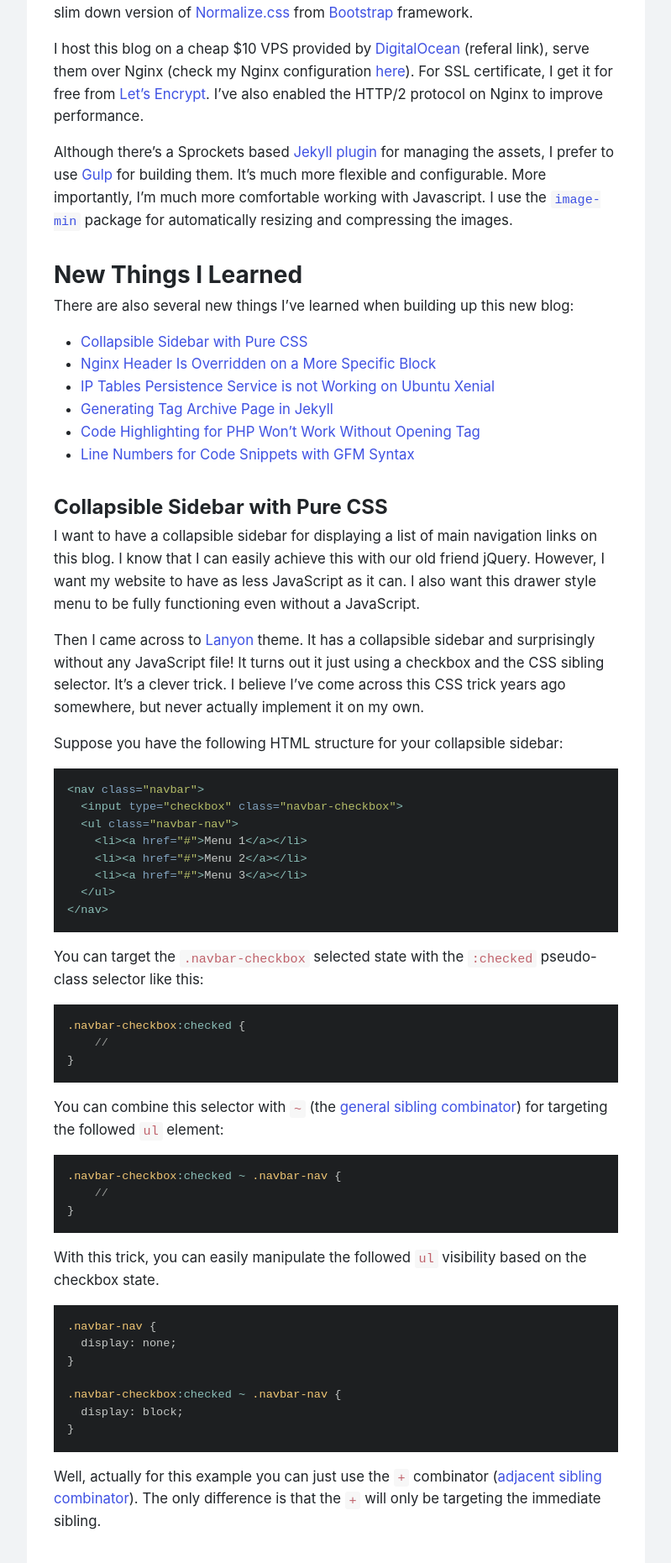
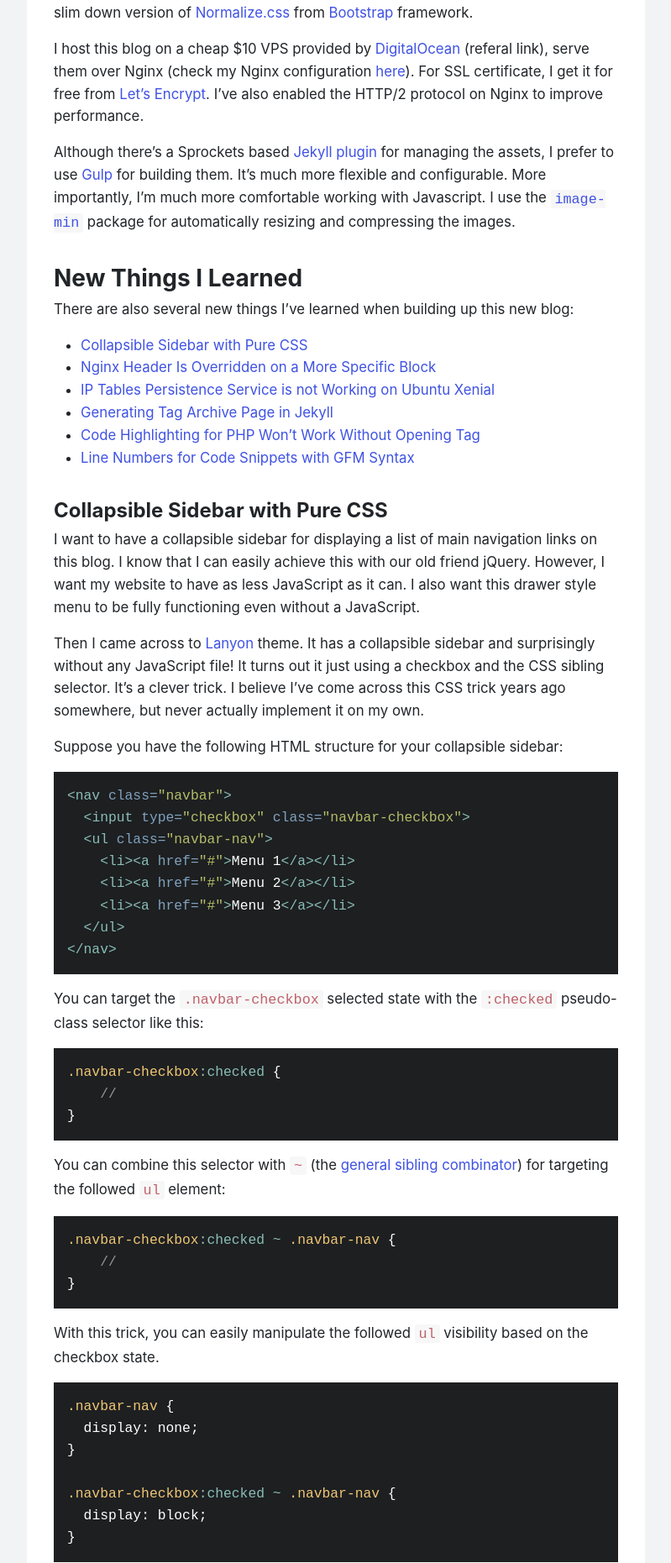
Before and after one commit to risan/oldblog, a Jekyll site: the page built from _posts/2017-10-08-new-blog.md, in a window 1280 px wide. Shown: the part 1258-3119 px from the top of the page at 84% size, without its empty margins (240-1039 px from the left). Built offline with Jekyll 4.4.1, drawn with Linux system fonts in a browser that asks for light colours; comment, search, counter and statistics services are not loaded.

Commit message:
:lipstick: Update syntax highighter css

```diff
--- a/_sass/_base.scss
+++ b/_sass/_base.scss
@@ -13,6 +13,11 @@
 
 img {
   max-width: 100%;
+}
+
+code,
+pre {
+  font-family: $font-family-monospace;
 }
 
 .container {
--- a/_sass/_syntax.scss
+++ b/_sass/_syntax.scss
@@ -1,67 +1,66 @@
-/*! tomorrow night; https://github.com/MozMorris/tomorrow-pygments */
-// https://github.com/StylishThemes/Syntax-Themes
-.highlight, .highlight pre, .highlight table { background: #1d1f21 !important; color: #c5c8c6 !important; }
-.highlight .hll { background-color: #373b41 !important; }
-.highlight .c { color: #969896 !important; } /* Comment */
-.highlight .err { color: #cc6666 !important; } /* Error */
-.highlight .k { color: #b294bb !important; } /* Keyword */
-.highlight .l { color: #de935f !important; } /* Literal */
-.highlight .n, .highlight .h { color: #c5c8c6 !important; } /* Name */
-.highlight .o { color: #8abeb7 !important; } /* Operator */
-.highlight .p { color: #c5c8c6 !important; } /* Punctuation */
-.highlight .cm { color: #969896 !important; } /* Comment.Multiline */
-.highlight .cp { color: #969896 !important; } /* Comment.Preproc */
-.highlight .c1 { color: #969896 !important; } /* Comment.Single */
-.highlight .cs { color: #969896 !important; } /* Comment.Special */
-.highlight .gd { color: #cc6666 !important; } /* Generic.Deleted */
-.highlight .ge { font-style: italic !important; } /* Generic.Emph */
-.highlight .gh { color: #c5c8c6 !important; font-weight: bold !important; } /* Generic.Heading */
-.highlight .gi { color: #b5bd68 !important; } /* Generic.Inserted */
-.highlight .gp { color: #969896 !important; font-weight: bold !important; } /* Generic.Prompt */
-.highlight .gs { font-weight: bold !important; } /* Generic.Strong */
-.highlight .gu { color: #8abeb7 !important; font-weight: bold !important; } /* Generic.Subheading */
-.highlight .kc { color: #b294bb !important; } /* Keyword.Constant */
-.highlight .kd { color: #b294bb !important; } /* Keyword.Declaration */
-.highlight .kn { color: #8abeb7 !important; } /* Keyword.Namespace */
-.highlight .kp { color: #b294bb !important; } /* Keyword.Pseudo */
-.highlight .kr { color: #b294bb !important; } /* Keyword.Reserved */
-.highlight .kt { color: #f0c674 !important; } /* Keyword.Type */
-.highlight .ld { color: #b5bd68 !important; } /* Literal.Date */
-.highlight .m { color: #de935f !important; } /* Literal.Number */
-.highlight .s { color: #b5bd68 !important; } /* Literal.String */
-.highlight .na { color: #81a2be !important; } /* Name.Attribute */
-.highlight .nb { color: #c5c8c6 !important; } /* Name.Builtin */
-.highlight .nc { color: #f0c674 !important; } /* Name.Class */
-.highlight .no { color: #cc6666 !important; } /* Name.Constant */
-.highlight .nd { color: #8abeb7 !important; } /* Name.Decorator */
-.highlight .ni { color: #c5c8c6 !important; } /* Name.Entity */
-.highlight .ne { color: #cc6666 !important; } /* Name.Exception */
-.highlight .nf { color: #81a2be !important; } /* Name.Function */
-.highlight .nl { color: #c5c8c6 !important; } /* Name.Label */
-.highlight .nn { color: #f0c674 !important; } /* Name.Namespace */
-.highlight .nx { color: #81a2be !important; } /* Name.Other */
-.highlight .py { color: #c5c8c6 !important; } /* Name.Property */
-.highlight .nt { color: #8abeb7 !important; } /* Name.Tag */
-.highlight .nv { color: #cc6666 !important; } /* Name.Variable */
-.highlight .ow { color: #8abeb7 !important; } /* Operator.Word */
-.highlight .w { color: #c5c8c6 !important; } /* Text.Whitespace */
-.highlight .mf { color: #de935f !important; } /* Literal.Number.Float */
-.highlight .mh { color: #de935f !important; } /* Literal.Number.Hex */
-.highlight .mi { color: #de935f !important; } /* Literal.Number.Integer */
-.highlight .mo { color: #de935f !important; } /* Literal.Number.Oct */
-.highlight .sb { color: #b5bd68 !important; } /* Literal.String.Backtick */
-.highlight .sc { color: #c5c8c6 !important; } /* Literal.String.Char */
-.highlight .sd { color: #969896 !important; } /* Literal.String.Doc */
-.highlight .s2 { color: #b5bd68 !important; } /* Literal.String.Double */
-.highlight .se { color: #de935f !important; } /* Literal.String.Escape */
-.highlight .sh { color: #b5bd68 !important; } /* Literal.String.Heredoc */
-.highlight .si { color: #de935f !important; } /* Literal.String.Interpol */
-.highlight .sx { color: #b5bd68 !important; } /* Literal.String.Other */
-.highlight .sr { color: #b5bd68 !important; } /* Literal.String.Regex */
-.highlight .s1 { color: #b5bd68 !important; } /* Literal.String.Single */
-.highlight .ss { color: #b5bd68 !important; } /* Literal.String.Symbol */
-.highlight .bp { color: #c5c8c6 !important; } /* Name.Builtin.Pseudo */
-.highlight .vc { color: #cc6666 !important; } /* Name.Variable.Class */
-.highlight .vg { color: #cc6666 !important; } /* Name.Variable.Global */
-.highlight .vi { color: #cc6666 !important; } /* Name.Variable.Instance */
-.highlight .il { color: #de935f !important; } /* Literal.Number.Integer.Long */
+// Base16 Tomorrow Dark by Chris Kempson; https://github.com/idleberg
+.highlight, .highlight pre, .highlight table { background: #1d1f21; color: #ffffff }
+.highlight .hll { background-color: #373b41 }
+.highlight .c { color: #969896 } // Comment
+.highlight .err { color: #cc6666 } // Error
+.highlight .k { color: #b294bb } // Keyword
+.highlight .l { color: #de935f } // Literal
+.highlight .n, .highlight .h { color: #ffffff } // Name
+.highlight .o { color: #8abeb7 } // Operator
+.highlight .p { color: #ffffff } // Punctuation
+.highlight .cm { color: #969896 } // Comment.Multiline
+.highlight .cp { color: #969896 } // Comment.Preproc
+.highlight .c1 { color: #969896 } // Comment.Single
+.highlight .cs { color: #969896 } // Comment.Special
+.highlight .gd { color: #cc6666 } // Generic.Deleted
+.highlight .ge { font-style: italic } // Generic.Emph
+.highlight .gh { color: #ffffff; font-weight: bold } // Generic.Heading
+.highlight .gi { color: #b5bd68 } // Generic.Inserted
+.highlight .gp { color: #969896; font-weight: bold } // Generic.Prompt
+.highlight .gs { font-weight: bold } // Generic.Strong
+.highlight .gu { color: #8abeb7; font-weight: bold } // Generic.Subheading
+.highlight .kc { color: #b294bb } // Keyword.Constant
+.highlight .kd { color: #b294bb } // Keyword.Declaration
+.highlight .kn { color: #8abeb7 } // Keyword.Namespace
+.highlight .kp { color: #b294bb } // Keyword.Pseudo
+.highlight .kr { color: #b294bb } // Keyword.Reserved
+.highlight .kt { color: #f0c674 } // Keyword.Type
+.highlight .ld { color: #b5bd68 } // Literal.Date
+.highlight .m { color: #de935f } // Literal.Number
+.highlight .s { color: #b5bd68 } // Literal.String
+.highlight .na { color: #81a2be } // Name.Attribute
+.highlight .nb { color: #ffffff } // Name.Builtin
+.highlight .nc { color: #f0c674 } // Name.Class
+.highlight .no { color: #cc6666 } // Name.Constant
+.highlight .nd { color: #8abeb7 } // Name.Decorator
+.highlight .ni { color: #ffffff } // Name.Entity
+.highlight .ne { color: #cc6666 } // Name.Exception
+.highlight .nf { color: #81a2be } // Name.Function
+.highlight .nl { color: #ffffff } // Name.Label
+.highlight .nn { color: #f0c674 } // Name.Namespace
+.highlight .nx { color: #81a2be } // Name.Other
+.highlight .py { color: #ffffff } // Name.Property
+.highlight .nt { color: #8abeb7 } // Name.Tag
+.highlight .nv { color: #cc6666 } // Name.Variable
+.highlight .ow { color: #8abeb7 } // Operator.Word
+.highlight .w { color: #ffffff } // Text.Whitespace
+.highlight .mf { color: #de935f } // Literal.Number.Float
+.highlight .mh { color: #de935f } // Literal.Number.Hex
+.highlight .mi { color: #de935f } // Literal.Number.Integer
+.highlight .mo { color: #de935f } // Literal.Number.Oct
+.highlight .sb { color: #b5bd68 } // Literal.String.Backtick
+.highlight .sc { color: #ffffff } // Literal.String.Char
+.highlight .sd { color: #969896 } // Literal.String.Doc
+.highlight .s2 { color: #b5bd68 } // Literal.String.Double
+.highlight .se { color: #de935f } // Literal.String.Escape
+.highlight .sh { color: #b5bd68 } // Literal.String.Heredoc
+.highlight .si { color: #de935f } // Literal.String.Interpol
+.highlight .sx { color: #b5bd68 } // Literal.String.Other
+.highlight .sr { color: #b5bd68 } // Literal.String.Regex
+.highlight .s1 { color: #b5bd68 } // Literal.String.Single
+.highlight .ss { color: #b5bd68 } // Literal.String.Symbol
+.highlight .bp { color: #ffffff } // Name.Builtin.Pseudo
+.highlight .vc { color: #cc6666 } // Name.Variable.Class
+.highlight .vg { color: #cc6666 } // Name.Variable.Global
+.highlight .vi { color: #cc6666 } // Name.Variable.Instance
+.highlight .il { color: #de935f } // Literal.Number.Integer.Long
--- a/_sass/_variables.scss
+++ b/_sass/_variables.scss
@@ -1,7 +1,7 @@
 $spacer: 1rem;
 $container-max-width: 46rem;
 $font-family-sans-serif: -apple-system, BlinkMacSystemFont, "Segoe UI", Roboto, "Helvetica Neue", Arial, sans-serif, "Apple Color Emoji", "Segoe UI Emoji", "Segoe UI Symbol";
-$font-family-monospace: SFMono-Regular, Menlo, Monaco, Consolas, "Liberation Mono", "Courier New", monospace;
+$font-family-monospace: monospace;
 
 // Breakpoints.
 $screen-sm-min: 480px;
--- a/css/post.scss
+++ b/css/post.scss
@@ -54,20 +54,16 @@
   }
 
   pre {
-    font-size: .8rem;
-    line-height: 1.25;
+    font-size: .95rem;
     padding: 1rem;
 
     @media (min-width: $screen-md-min) {
-      font-size: .85rem;
-      line-height: 1.5;
+      font-size: 1.02rem;
     }
   }
 
   p {
     code {
-      font-size: 90%;
-      line-height: 1;
       color: #bf616a;
       padding: .1rem .3rem;
       border-radius: 3px;
@@ -78,7 +74,6 @@
     a:visited {
       code {
         color: #3f52e3;
-        //text-decoration: underline;
       }
     }
   }
```
